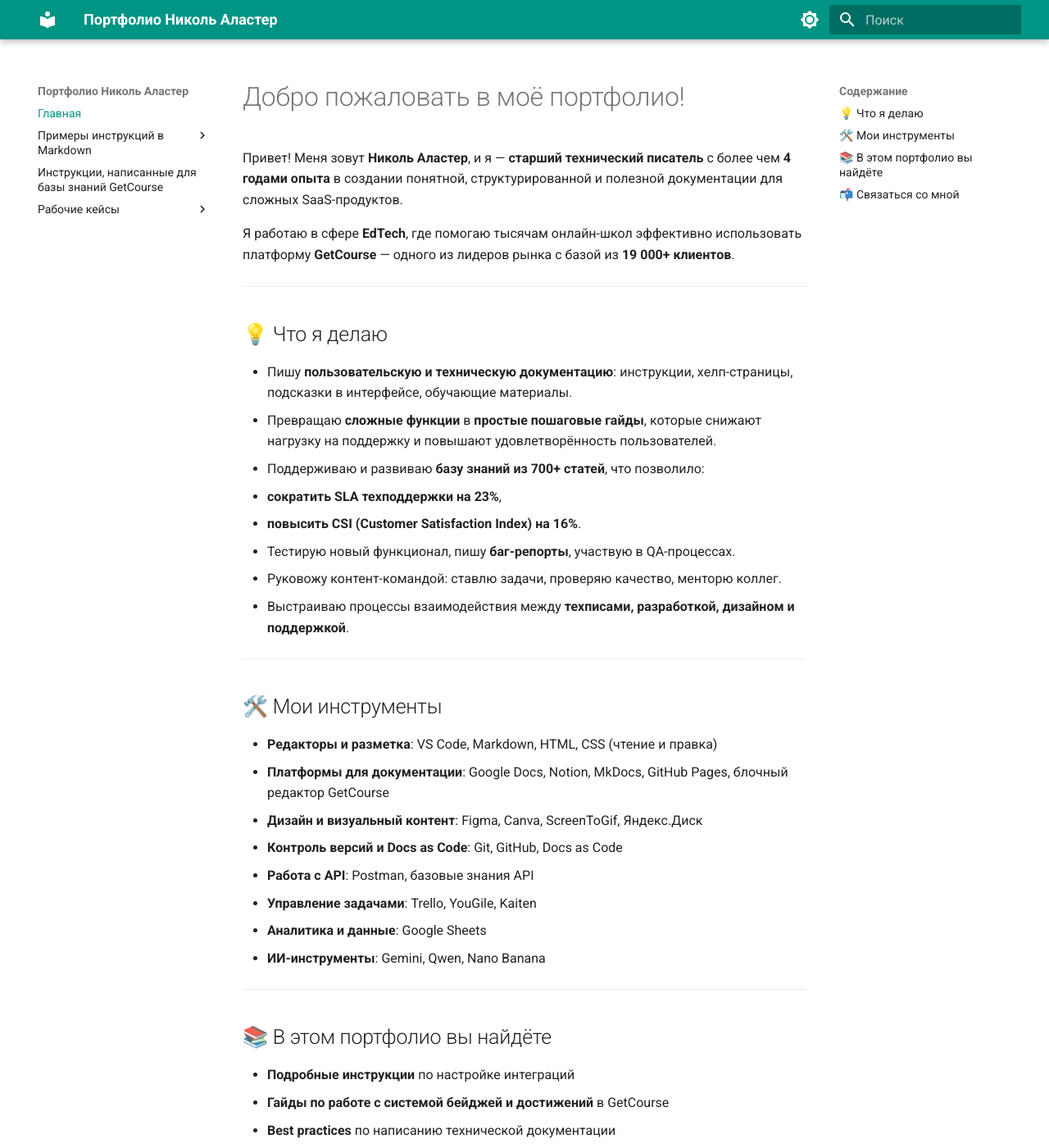
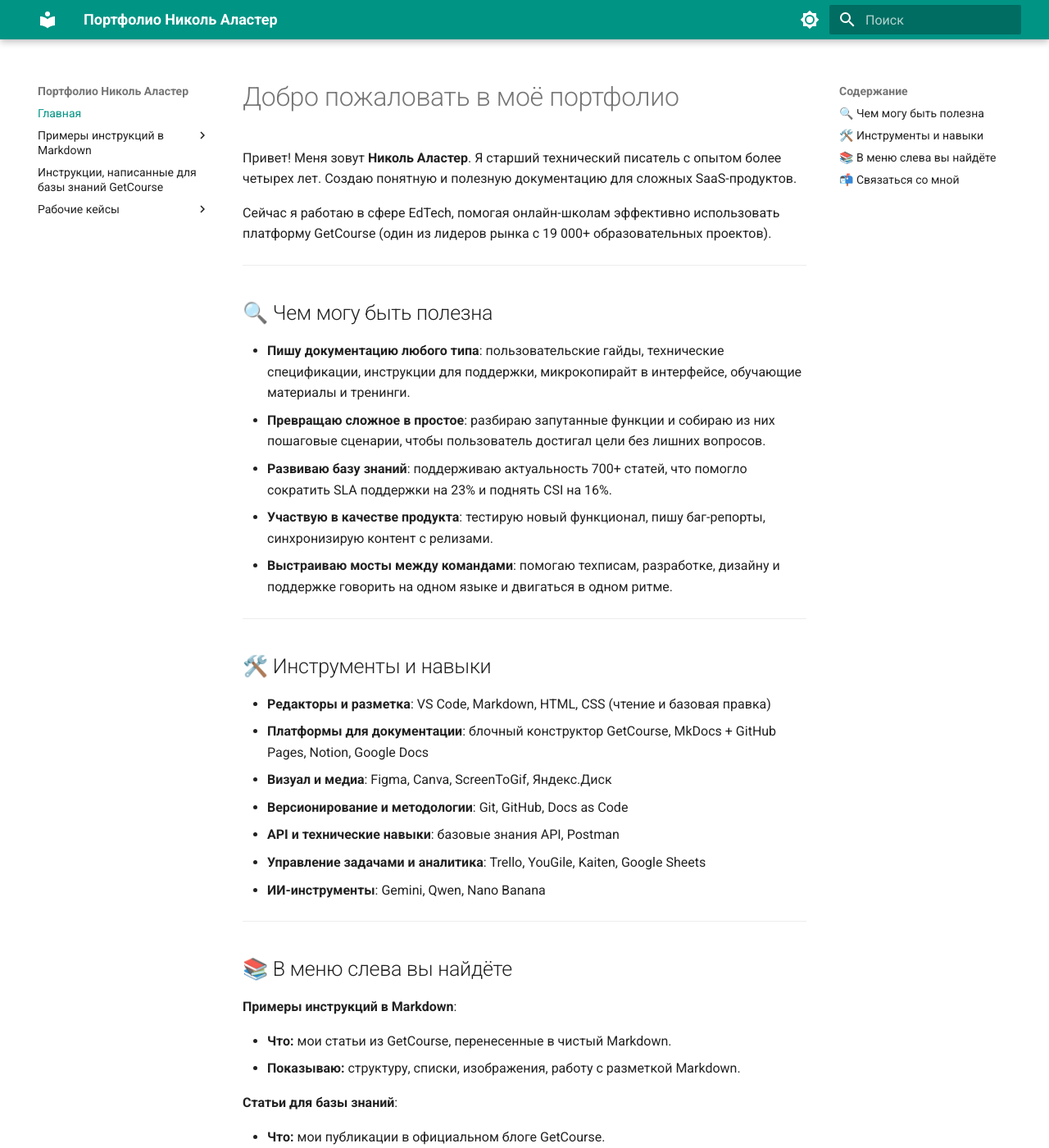
Before and after one commit to alaster-nikol/docs-of-Nikole, an MkDocs documentation site: the page built from docs/index.md, in a window 1280 px wide and 1400 px high. Shown: the whole window at 82% size. Built offline with MkDocs 1.6.1 and Material for MkDocs 9.7.7, drawn with Linux system fonts in a browser that asks for light colours; some of the changed text lies outside the part shown.

Commit message:
актуализировала главную страницу

```diff
--- a/docs/index.md
+++ b/docs/index.md
@@ -1,53 +1,52 @@
-# Добро пожаловать в моё портфолио!
+# Добро пожаловать в моё портфолио
 
-Привет! Меня зовут **Николь Аластер**, и я — **старший технический писатель** с более чем **4 годами опыта** в создании понятной, структурированной и полезной документации для сложных SaaS-продуктов.
+Привет! Меня зовут **Николь Аластер**. Я старший технический писатель с опытом более четырех лет. Создаю понятную и полезную документацию для сложных SaaS-продуктов.
 
-Я работаю в сфере **EdTech**, где помогаю тысячам онлайн-школ эффективно использовать платформу **GetCourse** — одного из лидеров рынка с базой из **19 000+ клиентов**.
+Сейчас я работаю в сфере EdTech, помогая онлайн-школам эффективно использовать платформу GetCourse (один из лидеров рынка с 19 000+ образовательных проектов).
 
 ---
 
-## 💡 Что я делаю
+## 🔍 Чем могу быть полезна
 
-- Пишу **пользовательскую и техническую документацию**: инструкции, хелп-страницы, подсказки в интерфейсе, обучающие материалы.
-- Превращаю **сложные функции** в **простые пошаговые гайды**, которые снижают нагрузку на поддержку и повышают удовлетворённость пользователей.
-- Поддерживаю и развиваю **базу знаний из 700+ статей**, что позволило:
-  - **сократить SLA техподдержки на 23%**,
-  - **повысить CSI (Customer Satisfaction Index) на 16%**.
-- Тестирую новый функционал, пишу **баг-репорты**, участвую в QA-процессах.
-- Руковожу контент-командой: ставлю задачи, проверяю качество, менторю коллег.
-- Выстраиваю процессы взаимодействия между **техписами, разработкой, дизайном и поддержкой**.
+- **Пишу документацию любого типа**: пользовательские гайды, технические спецификации, инструкции для поддержки, микрокопирайт в интерфейсе, обучающие материалы и тренинги.
+- **Превращаю сложное в простое**: разбираю запутанные функции и собираю из них пошаговые сценарии, чтобы пользователь достигал цели без лишних вопросов.
+- **Развиваю базу знаний**: поддерживаю актуальность 700+ статей, что помогло сократить SLA поддержки на 23% и поднять CSI на 16%.
+- **Участвую в качестве продукта**: тестирую новый функционал, пишу баг-репорты, синхронизирую контент с релизами.
+- **Выстраиваю мосты между командами**: помогаю техписам, разработке, дизайну и поддержке говорить на одном языке и двигаться в одном ритме.
 
 ---
 
-## 🛠️ Мои инструменты
+## 🛠️ Инструменты и навыки
 
-- **Редакторы и разметка**: VS Code, Markdown, HTML, CSS (чтение и правка)
-- **Платформы для документации**: Google Docs, Notion, MkDocs, GitHub Pages, блочный редактор GetCourse
-- **Дизайн и визуальный контент**: Figma, Canva, ScreenToGif, Яндекс.Диск
-- **Контроль версий и Docs as Code**:  Git, GitHub, Docs as Code
-- **Работа с API**: Postman, базовые знания API
-- **Управление задачами**: Trello, YouGile, Kaiten
-- **Аналитика и данные**: Google Sheets
+- **Редакторы и разметка**: VS Code, Markdown, HTML, CSS (чтение и базовая правка)
+- **Платформы для документации**: блочный конструктор GetCourse, MkDocs + GitHub Pages, Notion, Google Docs
+- **Визуал и медиа**: Figma, Canva, ScreenToGif, Яндекс.Диск
+- **Версионирование и методологии**:  Git, GitHub, Docs as Code
+- **API и технические навыки**: базовые знания API, Postman
+- **Управление задачами и аналитика**: Trello, YouGile, Kaiten, Google Sheets
 - **ИИ-инструменты**: Gemini, Qwen, Nano Banana
 
 ---
 
-## 📚 В этом портфолио вы найдёте
+## 📚 В меню слева вы найдёте
 
-- **Подробные инструкции** по настройке интеграций
-- **Гайды по работе с системой бейджей и достижений** в GetCourse
-- **Best practices** по написанию технической документации
-- **Примеры процессов** согласования, тестирования и публикации контента
-- **Решения типовых проблем** пользователей и сотрудников
+ **Примеры инструкций в Markdown**:
 
-Все материалы написаны мной, протестированы в реальных сценариях и оформлены в соответствии с принципами **Docs as Code**.
+   * **Что:** мои статьи из GetCourse, перенесенные в чистый Markdown.
+   * **Показываю:** структуру, списки, изображения, работу с разметкой Markdown.
 
----
+**Статьи для базы знаний**:
+
+  * **Что:** мои публикации в официальном блоге GetCourse.
+  * **Форматы:** пошаговые гайды, теоретические разборы, решение проблем.
+
+**Рабочие кейсы**:
+
+  * **Что:** 2 проекта в формате «Проблема → Решение → Результат».
+  * **Показываю:** контекст задачи, логику действий и измеримые метрики.
 
 ## 📬 Связаться со мной
 
 - **Телефон**: `8-911-866-5153`
 - **Email**: [alasternikol@gmail.com](mailto:alasternikol@gmail.com)
 - **Telegram**: [@Alaster_Nikol](https://t.me/Alaster_Nikol)
-
-Готова к новым вызовам в сфере технической коммуникации, документации и продуктового образования!
```
